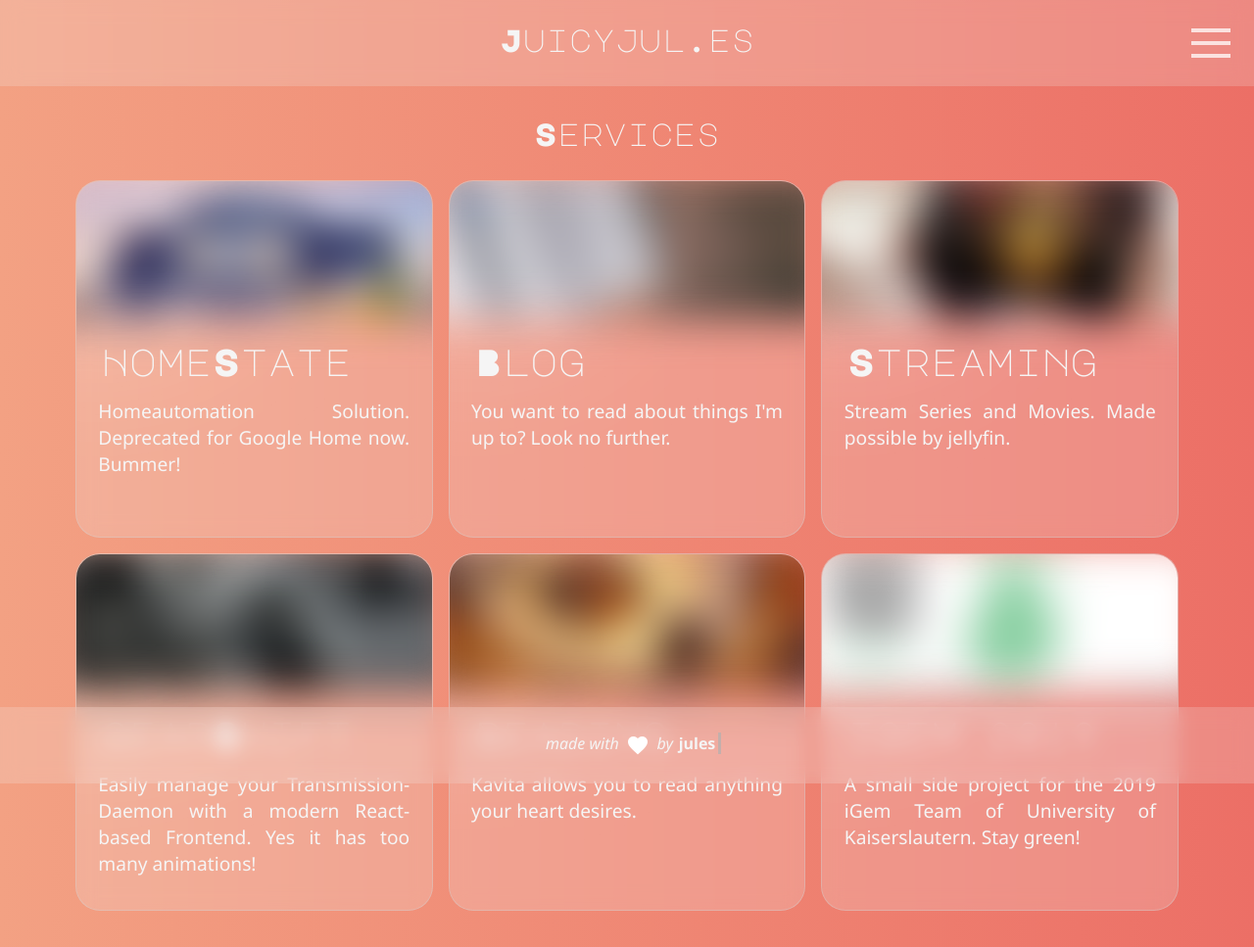
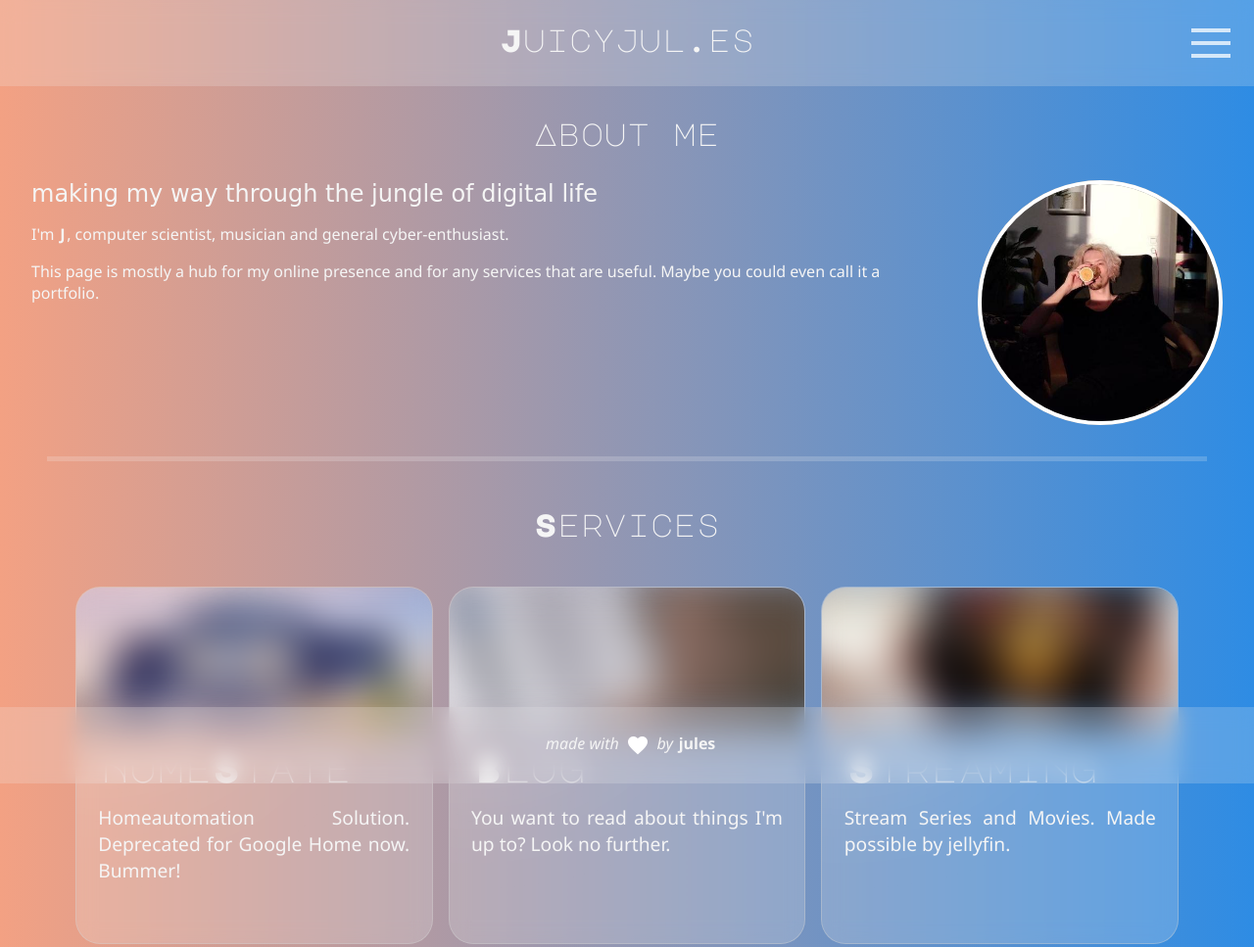
Before and after one commit to juicyjules/juicyjle.es, a plain HTML site: page index.html in a window 1280 px wide. Shown: the top 967 px of the page at 98% size. Drawn offline with Linux system fonts and the light colour scheme; a web font is replaced by a local one.

Commit message:
ups forgor to komit

```diff
--- a/index.html
+++ b/index.html
@@ -10,6 +10,7 @@
     <link rel="stylesheet" href="cards.css">
     </link>
     <script type="text/javascript" src="script.js"></script>
+    <script type="module" src="animations.js"></script>
     <link rel="stylesheet" href="https://fonts.googleapis.com/icon?family=Material+Icons">
     <link rel="preconnect" href="https://fonts.googleapis.com">
     <link rel="preconnect" href="https://fonts.gstatic.com" crossorigin>
@@ -17,6 +18,7 @@
     <link
         href="https://fonts.googleapis.com/css2?family=Major+Mono+Display&family=Sansation:ital,wght@0,300;0,400;0,700;1,300;1,400;1,700&display=swap"
         rel="stylesheet">
+    <link href="https://fonts.googleapis.com/css2?family=Style+Script&display=swap" rel="stylesheet">
     <title>JuicyJul.es</title>
 </head>
 
@@ -39,25 +41,28 @@
     </div>
     <div class="overview">
         <ul>
-            <li><span class="random-text">About</span></li>
-            <li><span class="random-text">Contact</span></li>
-            <li><span class="random-text">Impressum</span></li>
-            <li><span class="random-text">Datenschutz</span></li>
-            <li><span class="random-text">More</span></li>
+            <li onclick="toggleMenu()"><a href="#about"><span class="random-text">About</span></a></li>
+            <li onclick="toggleMenu()"><a href="#services"><span class="random-text">Services</span></a></li>
+            <li onclick="toggleMenu()"><a href="#socials"><span class="random-text">Socials</span></a></li>
+            <li onclick="toggleMenu()"><a href="#contact"><span class="random-text">Contact</span></a></li>
         </ul>
     </div>
     <main>
-        <!-- <section id="me" class="container">
+        <section id="about" class="container">
             <h1 class="random-text" style="width:100%">About me</h1>
-            <div style="display:flex; flex-direction:row; align-items:baseline; justify-items: flex-end;gap:2rem">
-            <p stlye="font-size:2rem;">Hi! I am Jules, a PhD. Student @KIT.</p>
+            <div style="display:flex; flex-direction:row; justify-items: flex-start;gap:2rem">
+            <div class="flex-col">
+                <p class="cursive" style="font-size:1.5rem;">making my way through the jungle of digital life</p>
+                <p>I'm <span class="typewriter jules typewritten">Jules</span>, computer scientist, musician and general cyber-enthusiast. </p>
+                <p>This page is mostly a hub for my online presence and for any services that are useful. Maybe you could even call it a portfolio. </p>
+            </div>
             <img style="border-radius: 100%; border: 4px white solid;backdrop-filter: grayscale(1);height:250px" src="images/jules.jpeg" alt="JuicyJul.es Logo" class="profile-pic">
             </div>
             <div style="width:100%; height:5px; background-color:var(--milky-white);margin:1rem;"></div>
-        </section> -->
+        </section>
 
-        <h1 class="random-text pd-tp" style="width:100%">Services</h1>
-        <section id="apps" class="container xl">
+        <h1 class="random-text" style="width:100%">Services</h1>
+        <section id="services" class="container xl">
             <div class="card" onclick="window.location.href='https://home.stonedstreet.de'">
                 <div class="card-img">
                     <img src="images/home.jpg" />
@@ -95,6 +100,7 @@
                 <div class="card-img">
                     <img src="images/gearshift.png" />
                 </div>
+
                 <div class="card-content">
                     <div class="card-header">GearShift<i class="stoned"></i></div>
                     <div class="card-text">Easily manage your Transmission-Daemon with a modern React-based Frontend.
@@ -141,16 +147,21 @@
             <div class="social"><a class="link-item hvr-enclosing-brackets"
                     href="https://www.twitch.tv/juiciestjules">Twitch</a></div>
     </main>
+    <h1 class="random-text" style="width:100%">Get in Touch</h1>
+    <section id="contact" class="container">
+        <div>
+            <p>Contact me here.</p>
+        </div>
+    </section>
     <footer>
         <div class="made-with">
             made with <i class="icon text-lined material-icons white heart-beat">favorite</i> by
             <div class="jules-anchor">
-                <a href="https://twitter.com/juiciestjules" id="typewriter" class="jules typewritten">Jules</a>
+                <a href="https://twitter.com/juiciestjules" id="typewriter" class="jules typewritten typewriter">Jules</a>
             </div>
         </div>
     </footer>
 </body>
 <script type="text/javascript" src="typewriter.js"></script>
-<script type="module" src="animations.js"></script>
 
 </html>
--- a/styles.css
+++ b/styles.css
@@ -7,6 +7,8 @@
     --milky-white: #f5f5f533;
     --ash-gray: #b2b2b2;
     --light-gray: #d3d3d366;
+    --orange: #F3A183;
+    --blue: #2e8ce4;
 }
 
 * {
@@ -14,6 +16,7 @@
     font-family: Sansation, 'Segoe UI', Tahoma, Geneva, Verdana, sans-serif;
     color: var(--background);
     box-sizing: border-box;
+    scroll-behavior: smooth;
 }
 
 body {
@@ -21,17 +24,33 @@ body {
     min-height: 100vh;
     position: relative;
     overflow: overlay;
-    background: #EC6F66;  /* fallback for old browsers */
-    background: -webkit-linear-gradient(to right, #F3A183, #EC6F66);  /* Chrome 10-25, Safari 5.1-6 */
-    background: linear-gradient(to right, #F3A183, #EC6F66); /* W3C, IE 10+/ Edge, Firefox 16+, Chrome 26+, Opera 12+, Safari 7+ */
+    background: var(--orange);  /* fallback for old browsers */
+    background: -webkit-linear-gradient(to right, var(--orange), var(--blue));  /* Chrome 10-25, Safari 5.1-6 */
+    background: linear-gradient(to right, var(--orange), var(--blue)); /* W3C, IE 10+/ Edge, Firefox 16+, Chrome 26+, Opera 12+, Safari 7+ */
 
     display: flex;
     flex-direction: column;
     flex-wrap: nowrap;
     justify-content: flex-start;
-
 }
-
+::-webkit-scrollbar {
+    display: none;
+}
+.flex-col {
+    display: flex;
+    flex-direction: column;
+    gap: 1rem;
+}
+.cursive {
+    font-family: "Style Script", cursive;
+    font-weight: 400;
+}
+:target {
+    scroll-margin-top: 10rem;
+}
+a {
+    text-decoration: none;
+}
 img {
     object-fit: cover
 }
@@ -85,6 +104,7 @@ h1 {
     text-align: center;
     width: 100%;
     font-family: "Major Mono Display", monospace;
+    padding-bottom:1rem;
 }
 h2 {
     font-weight: 400;
@@ -134,14 +154,6 @@ section {
     box-shadow: 0 4px 30px var(--light-gray);
     border: 1px solid var(--light-gray);
     width: 100%;
-}
-@media screen and (max-width: 560px) {
-    nav {
-        display: none!important;
-    }
-    body {
-        padding-top: 0!important;
-    }
 }
 
 footer {
--- a/typewriter.js
+++ b/typewriter.js
@@ -1,10 +1,9 @@
-const julesText = document.getElementById('typewriter');
-julesText.innerHTML = "";
-
 const textTime = 1000;
 const pause = 100;
 const delay = 1500;
 
+function attachTypeWrite(julesText,pause=100,textTime=1000) {
+    julesText.innerHTML = "";
     document.title = window.location.hostname;
 
     const jules = [
@@ -68,41 +67,11 @@ async function typeLoop() {
         await sleep(textTime * 1.7 + 2 * word.length * pause);
         typeLoop();
     }
-
-const parallaxElems = document.getElementsByClassName("parallax");
-
-function parallax(elements) {
-    for (let element of elements) {
-        var scrolled = window.pageYOffset;
-
-        var coords = (scrolled * 0.4) + 'px'
-        element.style.transform = 'translateY(' + coords + ')';
+    return typeLoop;
 }
+let typewriterElements = document.getElementsByClassName("typewriter")
+// Add typewriter effect to footer
+for (let element of typewriterElements){
+    let typeLoop = attachTypeWrite(element);
+    setTimeout(() => typeLoop(), delay * (0.5 + Math.random()));
 }
-// Add typewriter effect to footer
-setTimeout(() => typeLoop(), delay);
-// Apply parallax to parallax Elements
-// Ensure that underline animation only plays after load
-const hoverElements = document.querySelectorAll(".underline-in-out");
-hoverElements.forEach((element) => {
-    console.log(element)
-    if (!element.classList.contains("hovered")) {
-        element.classList.add("hovered")
-    }
-});
-// Do circle things :>
-const circles = document.querySelectorAll(".overlay-circle");
-scrollCircle = (elems) => {
-        elems.forEach((elem) => {
-            var scrolled = window.pageYOffset;
-
-            var coords = (scrolled * 0.22)
-            elem.style.transform = 'scale(' + coords + ')';
-            console.log(elem.getBoundingClientRect().width)
-        });
-    }
-    // set scroll event listener
-window.onscroll = () => {
-    parallax(parallaxElems)
-    scrollCircle(circles);
-}
```
Also changed, not shown: images/me.jpeg (added). Lines whose indentation alone changed are shown as unchanged.
